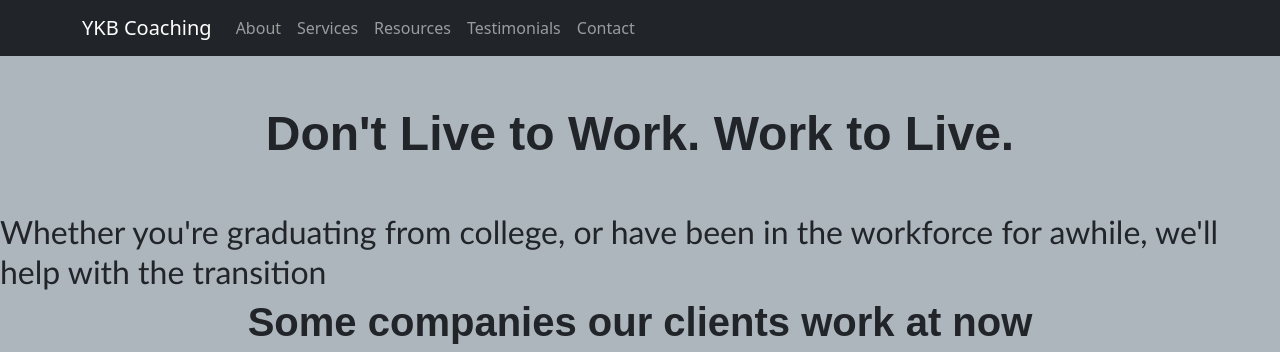
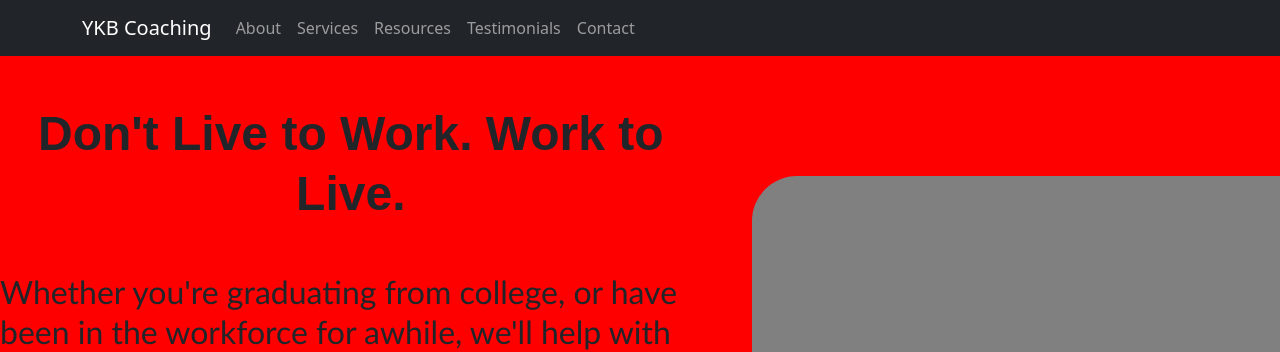
Before and after one commit to jermeewinn/YKB-solutions, a React (Create React App) app: page / in a window 1280 px wide. Shown: the top 352 px of the page. Built offline with nearby package versions, Linux system fonts and the light colour scheme; the HTML template or start-up script is replaced by a standard one.

Commit message:
enabled preliminary rendering of home-banner curve section in child component

```diff
--- a/src/components/Home/Banner/index.js
+++ b/src/components/Home/Banner/index.js
@@ -7,6 +7,8 @@ function Banner() {
                 <h1 className='my-5'>Don't Live to Work. Work to Live.</h1>
                 <h3>Whether you're graduating from college, or have been in the workforce for awhile, we'll help with the transition </h3>
             </div>
+            <div></div>
+            <div className='home-banner-curve'></div>
         </container>
     )
 }
--- a/src/index.css
+++ b/src/index.css
@@ -176,9 +176,20 @@ footer {
 }
 
 /* Home Component Stylings */
-/* .home-banner {
+.home-banner {
+  height: 88vh;
+  display: flex;
+  background: red;
+  overflow: hidden;
+}
 
-} */
+.home-banner-curve {
+  height: 100%;
+  width: 100%;
+  background: grey;
+  border-radius: 45px;
+  transform: translate(50px, 120px);
+}
 
 .home-logo-array {
   text-align: center;
```
